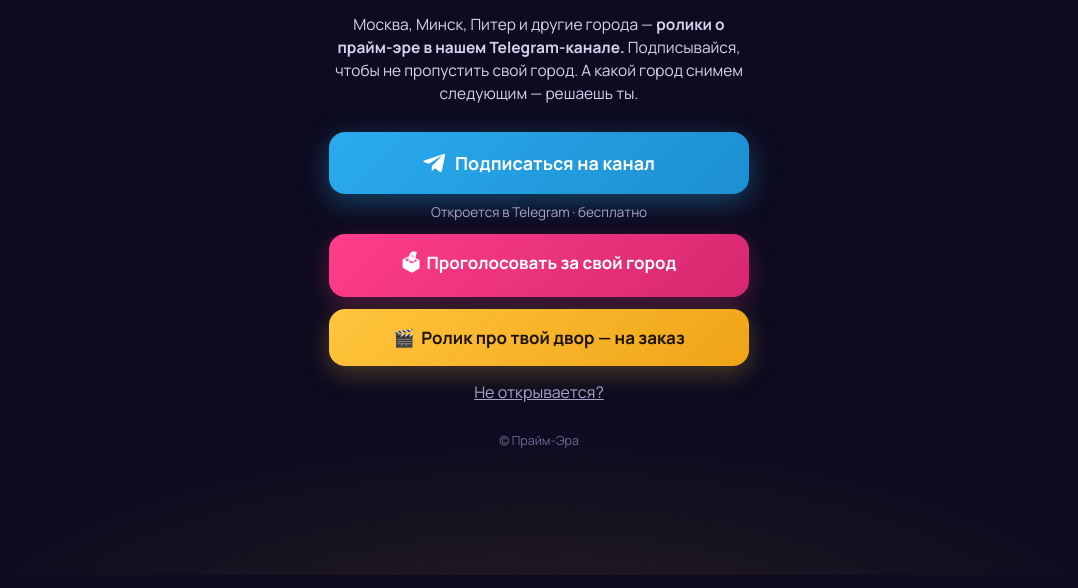
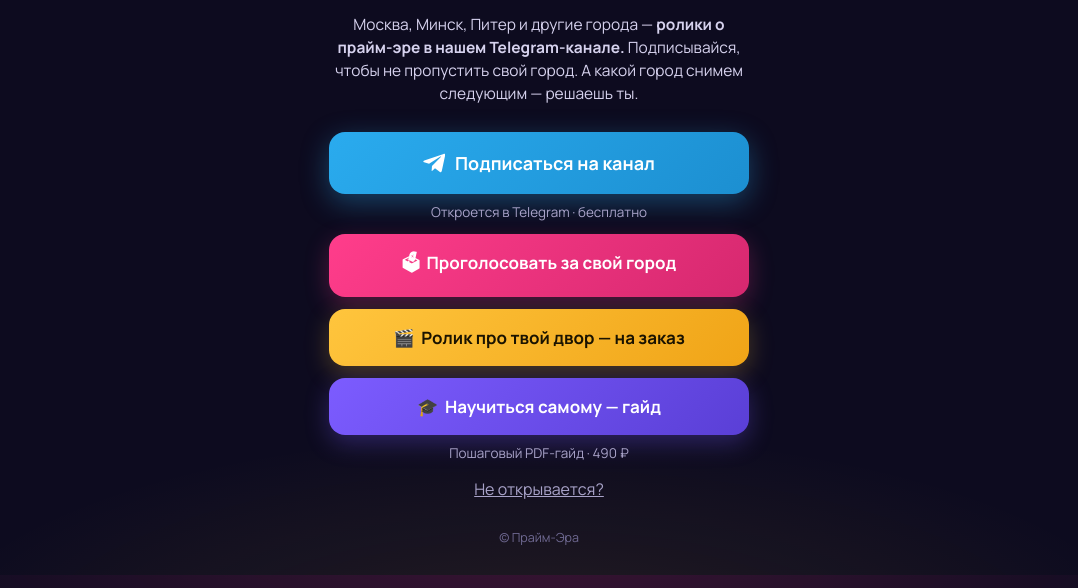
Before and after one commit to prime-eera/prime-eera.github.io, a plain HTML site: page index.html in a window 1280 px wide. Shown: the part 225-813 px from the top of the page, without its empty margins (101-1179 px from the left). Drawn offline with Linux system fonts and the light colour scheme; a web font is replaced by a local one.

Commit message:
Кнопка «Научиться самому — гайд» → оплата курса в Tribute

```diff
--- a/index.html
+++ b/index.html
@@ -47,6 +47,7 @@
   .btn-bot{background:linear-gradient(135deg,var(--pink),#d6286f);box-shadow:0 8px 24px rgba(255,61,139,.28);margin-top:12px}
   .btn-vote{background:linear-gradient(135deg,var(--pink),#d6286f);box-shadow:0 8px 28px rgba(255,61,139,.4);font-size:18px;padding:19px 20px}
   .btn-order{background:linear-gradient(135deg,#ffc53d,#f0a417);color:#1a1300;box-shadow:0 8px 24px rgba(255,197,61,.25);margin-top:12px}
+  .btn-course{background:linear-gradient(135deg,#7c5cff,#5a3fd6);box-shadow:0 8px 24px rgba(124,92,255,.3);margin-top:12px}
   .btn-channel{background:var(--card);border:1px solid var(--line);font-weight:600;font-size:15.5px;margin-top:12px}
   .under{color:var(--muted);font-size:13.5px;margin-top:8px}
 
@@ -121,6 +122,12 @@
   <a class="btn btn-order" href="https://t.me/prime_eraa_bot?start=landing" id="bot">
     🎬&nbsp; Ролик про твой двор — на заказ
   </a>
+
+  <!-- 22.11.2026: гайд — прямо на страницу оплаты Tribute (сайт, открывается и из TikTok без Telegram) -->
+  <a class="btn btn-course" href="https://web.tribute.tg/p/L6q" id="course" target="_blank" rel="noopener">
+    🎓&nbsp; Научиться самому — гайд
+  </a>
+  <div class="under">Пошаговый PDF-гайд · 490 ₽</div>
 
   <div class="help" id="help">
     <h2>Не открылось? Попробуй так:</h2>
@@ -250,6 +257,7 @@
   $('channel').addEventListener('click', function(e){ goal('open_channel'); openTg('join?invite=' + JOIN_HASH, WEB, e); });
   $('web').addEventListener('click', function(e){ goal('open_web'); if (iosTrap){ e.preventDefault(); showEscape(); } });
   $('dl').addEventListener('click', function(){ goal('download'); });
+  $('course').addEventListener('click', function(){ goal('open_course'); });
 
   // Копирование
   function copyText(text, msg){
```
